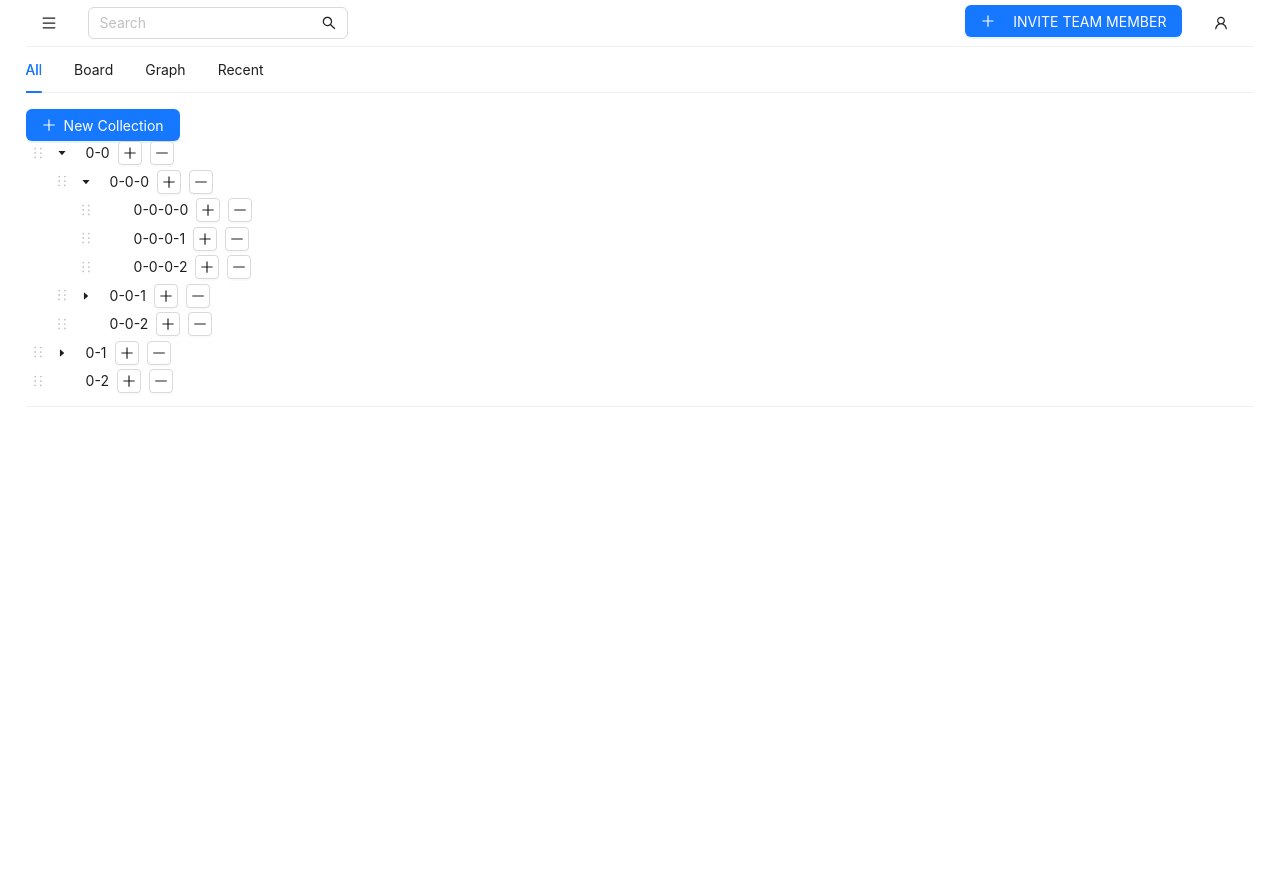
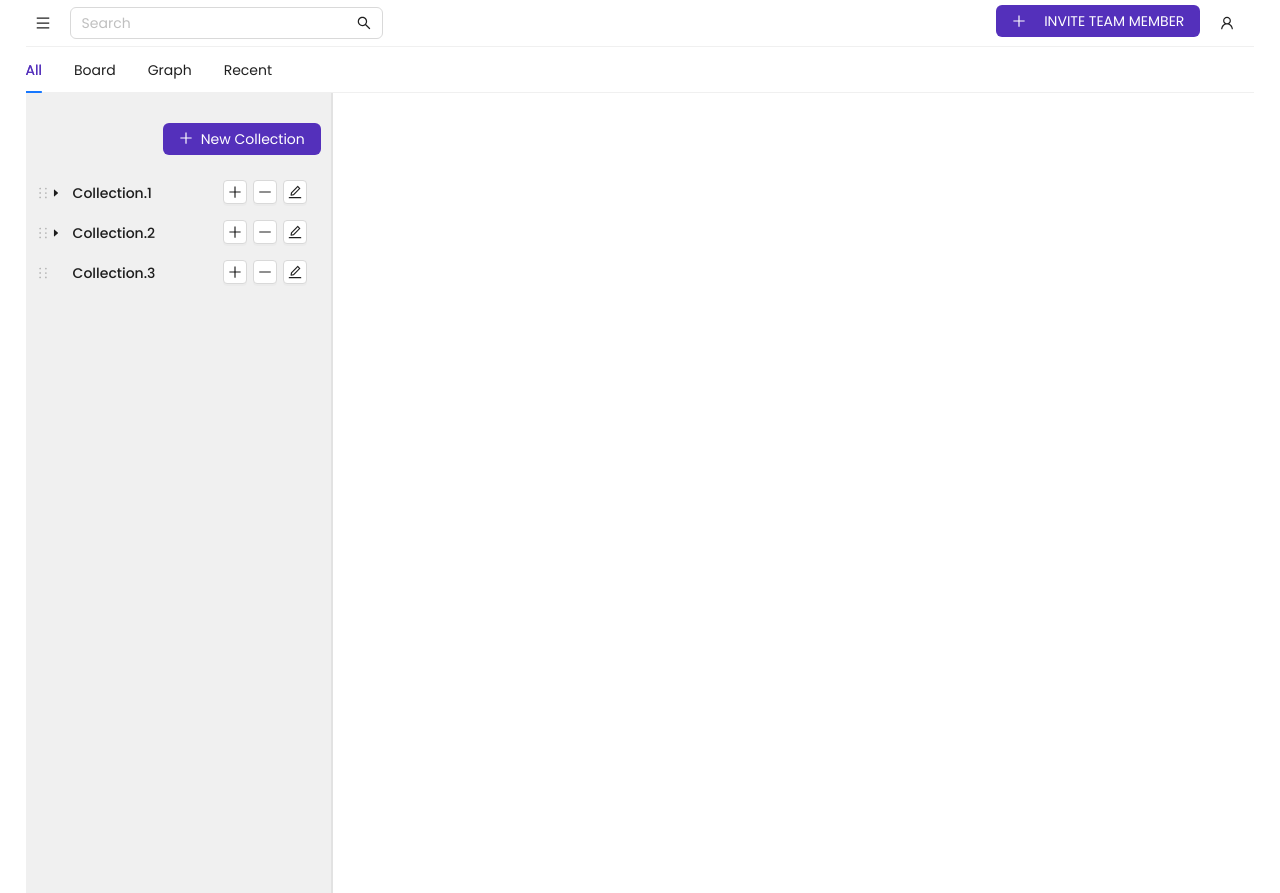
Before and after one commit to DhruviDesai04/spa-assignment, a React (Create React App) app: page / in a window 1280 px wide. Before the commit the page ends 800 px from the top, so only its background shows below. Built offline with nearby package versions, Linux system fonts and the light colour scheme.

Commit message:
Update some UI parts and Implemented the content for each node by click on which content will change

```diff
--- a/public/index.html
+++ b/public/index.html
@@ -1,14 +1,12 @@
 <!DOCTYPE html>
 <html lang="en">
+
 <head>
   <meta charset="utf-8" />
   <link rel="icon" href="%PUBLIC_URL%/favicon.ico" />
   <meta name="viewport" content="width=device-width, initial-scale=1" />
   <meta name="theme-color" content="#000000" />
-    <meta
-      name="description"
-      content="Web site created using create-react-app"
-    />
+  <meta name="description" content="Web site created using create-react-app" />
   <link rel="apple-touch-icon" href="%PUBLIC_URL%/logo192.png" />
   <!--
       manifest.json provides metadata used when your web app is installed on a
@@ -24,8 +22,15 @@
       work correctly both with client-side routing and a non-root public URL.
       Learn how to configure a non-root public URL by running `npm run build`.
     -->
-    <title>React App</title>
+  <!-- Google Fonts -->
+  <link rel="preconnect" href="https://fonts.googleapis.com">
+  <link rel="preconnect" href="https://fonts.gstatic.com" crossorigin>
+  <link href="https://fonts.googleapis.com/css2?family=Poppins:wght@100;200;300;400;500;600;700;800;900&display=swap"
+    rel="stylesheet">
+
+  <title>SPA</title>
 </head>
+
 <body>
   <noscript>You need to enable JavaScript to run this app.</noscript>
   <div id="root"></div>
@@ -40,4 +45,5 @@
       To create a production bundle, use `npm run build` or `yarn build`.
     -->
 </body>
+
 </html>
--- a/src/App.css
+++ b/src/App.css
@@ -8,6 +8,8 @@
   --primary: #5430BB;
   --black: #303030;
   --white: #ffffff;
+
+  --gray: rgba(0, 0, 0, 0.06);
 }
 
 /* Box sizing */
@@ -17,14 +19,17 @@
   box-sizing: border-box;
   outline: none;
   scroll-behavior: smooth;
+  font-family: 'Poppins' !important;
 }
 
 /* Globally Elements */
 li {
+  font-family: 'Poppins' !important;
   list-style: none;
 }
 
 a {
+  font-family: 'Poppins' !important;
   text-decoration: none;
 }
 
@@ -37,6 +42,11 @@ h4,
 h5,
 p {
   margin: 0;
+  font-family: 'Poppins' !important;
+}
+
+span {
+  font-family: 'Poppins' !important;
 }
 
 .navbar-toggler {
@@ -60,6 +70,7 @@ body {
   scroll-behavior: smooth;
   background: #ffffff;
   color: #F5F5F5;
+  font-family: 'Poppins' !important;
 }
 
 /* make images easier to work with */
@@ -90,6 +101,11 @@ input[type="button"]::-moz-focus-inner {
   align-items: center;
 }
 
+.d-flex-column {
+  display: flex;
+  flex-direction: column;
+}
+
 .w-100 {
   width: 100%;
 }
--- a/src/antd.css
+++ b/src/antd.css
@@ -2,44 +2,44 @@
     margin: 8px 0;
 }
 
-:where(.css-dev-only-do-not-override-dfjnss).ant-menu-light .ant-menu-item-selected,
-:where(.css-dev-only-do-not-override-dfjnss).ant-menu-light>.ant-menu .ant-menu-item-selected {
+.ant-menu-light .ant-menu-item-selected,
+.ant-menu-light>.ant-menu .ant-menu-item-selected {
     background-color: transparent !important;
     color: var(--primary);
 }
 
-:where(.css-dev-only-do-not-override-dfjnss).ant-menu-horizontal .ant-menu-item,
-:where(.css-dev-only-do-not-override-dfjnss).ant-menu-horizontal .ant-menu-submenu {
+.ant-menu-horizontal .ant-menu-item,
+.ant-menu-horizontal .ant-menu-submenu {
     padding: 0 10px;
 }
 
-:where(.css-dev-only-do-not-override-dfjnss).ant-input-group-wrapper {
+.ant-input-group-wrapper {
     vertical-align: middle;
 }
 
-:where(.css-dev-only-do-not-override-dfjnss).ant-btn-primary {
+.ant-btn-primary {
     color: #fff;
     background-color: var(--primary);
     box-shadow: none;
     border: 1px solid transparent;
 }
 
-:where(.css-dev-only-do-not-override-dfjnss).ant-btn-primary:not(:disabled):hover {
+.ant-btn-primary:not(:disabled):hover {
     color: var(--primary);
     background-color: var(--white);
     box-shadow: none;
     border: 1px solid var(--primary);
 }
 
-:where(.css-dev-only-do-not-override-dfjnss).ant-menu-light .ant-menu-item:not(.ant-menu-item-disabled):focus-visible,
-:where(.css-dev-only-do-not-override-dfjnss).ant-menu-light>.ant-menu .ant-menu-item:not(.ant-menu-item-disabled):focus-visible,
-:where(.css-dev-only-do-not-override-dfjnss).ant-menu-light .ant-menu-submenu-title:not(.ant-menu-item-disabled):focus-visible,
-:where(.css-dev-only-do-not-override-dfjnss).ant-menu-light>.ant-menu .ant-menu-submenu-title:not(.ant-menu-item-disabled):focus-visible,
-:where(.css-dev-only-do-not-override-dfjnss).ant-btn:not(:disabled):focus-visible {
+.ant-menu-light .ant-menu-item:not(.ant-menu-item-disabled):focus-visible,
+.ant-menu-light>.ant-menu .ant-menu-item:not(.ant-menu-item-disabled):focus-visible,
+.ant-menu-light .ant-menu-submenu-title:not(.ant-menu-item-disabled):focus-visible,
+.ant-menu-light>.ant-menu .ant-menu-submenu-title:not(.ant-menu-item-disabled):focus-visible,
+.ant-btn:not(:disabled):focus-visible {
     outline: none !important;
 }
 
-:where(.css-dev-only-do-not-override-dfjnss).ant-menu-horizontal .ant-menu-item,
-:where(.css-dev-only-do-not-override-dfjnss).ant-menu-horizontal .ant-menu-submenu-title {
+.ant-menu-horizontal .ant-menu-item,
+.ant-menu-horizontal .ant-menu-submenu-title {
     transition: none !important;
 }
--- a/src/components/Home/Items/index.css
+++ b/src/components/Home/Items/index.css
@@ -1,3 +1,95 @@
 .nav-tabs .nav-top-tabs {
     width: 100%;
 }
+
+.ant-tabs .ant-tabs-tab.ant-tabs-tab-active .ant-tabs-tab-btn,
+.ant-tabs .ant-tabs-tab:hover {
+    color: var(--primary);
+}
+
+.ant-tabs-top>.ant-tabs-nav {
+    margin: 0 !important;
+}
+
+.add-collection-btn {
+    margin: 20px 0 20px auto;
+    width: max-content;
+}
+
+.items-tree {
+    padding: 10px;
+    background: var(--gray);
+    border-right: 2px solid var(--gray);
+    min-height: 100vh;
+}
+
+.ant-tree {
+    background-color: transparent;
+}
+
+.ant-tree .ant-tree-treenode {
+    flex-wrap: wrap;
+    align-items: center;
+}
+
+.ant-tree .ant-tree-treenode-draggable .ant-tree-draggable-icon {
+    width: 15px;
+}
+
+.ant-tree .ant-tree-node-content-wrapper span,
+.ant-tree .ant-tree-node-content-wrapper span .ant-space {
+    width: 100%;
+    display: block;
+}
+
+.ant-tree .ant-tree-node-content-wrapper span .ant-space {
+    display: flex;
+    justify-content: space-between;
+    padding: 5px 0;
+}
+
+.ant-tree .ant-tree-node-content-wrapper span .ant-space input {
+    border: 1px solid var(--primary);
+    border-radius: 3px;
+    padding: 5px 10px;
+    color: var(--primary);
+}
+
+.ant-tree .ant-tree-node-content-wrapper span .ant-space .ant-space-item span {
+    font-weight: 500;
+    word-break: break-all;
+}
+
+.ant-btn.ant-btn-sm.ant-btn-icon-only {
+    margin: 0 3px;
+}
+
+.ant-btn-default:not(:disabled):hover {
+    color: var(--primary);
+    border-color: var(--primary);
+}
+
+.ant-tree .ant-tree-switcher {
+    display: flex;
+    justify-content: center;
+    align-items: center;
+    width: 10px;
+}
+
+.ant-tree .ant-tree-node-content-wrapper:hover,
+.ant-tree .ant-tree-checkbox+span:hover {
+    background-color: transparent;
+    border-right: 3px solid var(--primary);
+    border-radius: 0;
+}
+
+.ant-tree .ant-tree-node-content-wrapper,
+.ant-tree .ant-tree-checkbox+span {
+    border-right: 3px solid transparent;
+    border-radius: 0;
+}
+
+.ant-tree .ant-tree-node-content-wrapper.ant-tree-node-selected,
+.ant-tree .ant-tree-checkbox+span.ant-tree-node-selected {
+    background-color: transparent;
+}
--- a/src/components/Home/Items/index.js
+++ b/src/components/Home/Items/index.js
@@ -1,6 +1,6 @@
 import React, { useState } from "react";
 import { Tabs, Row, Col, Divider, Tree, Button, Space } from 'antd';
-import { PlusOutlined, MinusOutlined } from '@ant-design/icons';
+import { PlusOutlined, MinusOutlined, EditOutlined, CheckOutlined } from '@ant-design/icons';
 
 import './index.css';
 
@@ -10,14 +10,14 @@ const z = 1;
 const defaultData = [];
 
 const generateData = (_level, _preKey, _tns) => {
-    const preKey = _preKey || '0';
+    const preKey = _preKey || 'Collection';
     const tns = _tns || defaultData;
 
     const children = [];
-    for (let i = 0; i < x; i++) {
-        const key = `${preKey}-${i}`;
+    for (let i = 1; i <= x; i++) {
+        const key = `${preKey}.${i}`;
         tns.push({ title: key, key, children: [] });
-        if (i < y) {
+        if (i <= y) {
             children.push(key);
         }
     }
@@ -63,6 +63,8 @@ const Items = () => {
     const [gData, setGData] = useState(defaultData);
     const [expandedKeys] = useState(['0-0', '0-0-0', '0-0-0-0']);
     const [activeNode, setActiveNode] = useState(null);
+    const [editNodeKey, setEditNodeKey] = useState(null);
+    const [editNodeName, setEditNodeName] = useState('');
 
     const onDragEnter = (info) => {
         console.log(info);
@@ -127,18 +129,16 @@ const Items = () => {
         }
         setGData(data);
     };
-
     const handleAddRoot = () => {
-        const newNodeKey = `${gData.length}`;
+        const newNodeKey = `Collection.${gData.length + 1}`;
         const newNode = { title: newNodeKey, key: newNodeKey, children: [] };
         setGData([...gData, newNode]);
     };
 
     const handleNodeClick = (node) => {
         console.log("*", node);
-        console.log("**", node.children.length);
         if (node.children.length == 0) {
-            setActiveNode(node.key);
+            setActiveNode(node.title);
         } else {
             setActiveNode(node.children);
         }
@@ -149,7 +149,8 @@ const Items = () => {
             if (!node.children) {
                 node.children = [];
             }
-            const newNodeKey = `${node.key}-${node.children.length}`;
+            const lastChildIndex = node.children.length + 1;
+            const newNodeKey = `${node.key}.${lastChildIndex}`;
             const newNode = { title: newNodeKey, key: newNodeKey, children: [] };
             node.children.push(newNode);
             setGData([...gData]);
@@ -174,26 +175,74 @@ const Items = () => {
             setGData([...gData]);
         };
 
+        const handleEditNode = () => {
+            setEditNodeKey(node.key);
+            setEditNodeName(node.title);
+        };
+        const handleSaveNode = () => {
+            const loop = (data, key, callback) => {
+                for (let i = 0; i < data.length; i++) {
+                    if (data[i].key === key) {
+                        return callback(data[i], i);
+                    }
+                    if (data[i].children) {
+                        loop(data[i].children, key, callback);
+                    }
+                }
+            };
+
+            loop(gData, editNodeKey, (item) => {
+                item.title = editNodeName;
+            });
+
+            setGData([...gData]);
+            setEditNodeKey(null);
+            setEditNodeName('');
+        };
         const isActive = activeNode && activeNode.key === node.key;
 
         return (
             <Space>
+                {editNodeKey === node.key ? (
+                    <>
+                        <input
+                            type="text"
+                            value={editNodeName}
+                            onChange={(e) => setEditNodeName(e.target.value)}
+                        />
+                        <Button
+                            icon={<CheckOutlined />}
+                            size="small"
+                            onClick={handleSaveNode}
+                        />
+                    </>
+                ) : (
+                    <>
                         <span
                             className={isActive ? 'active-node' : ''}
                             onClick={() => handleNodeClick(node)}
                         >
                             {node.title}
                         </span>
+                        <div>
                             <Button
                                 icon={<PlusOutlined />}
                                 size="small"
-                    onClick={() => handleAddChild(node)}
+                                onClick={handleAddChild}
                             />
                             <Button
                                 icon={<MinusOutlined />}
                                 size="small"
                                 onClick={handleRemoveNode}
                             />
+                            <Button
+                                icon={<EditOutlined />}
+                                size="small"
+                                onClick={handleEditNode}
+                            />
+                        </div>
+                    </>
+                )}
             </Space>
         );
     };
@@ -207,8 +256,9 @@ const Items = () => {
                             <Tabs.TabPane key={item.key} tab={item.label}>
                                 {item.key === '1' && (
                                     <Row>
-                                        <Col span={24} md={8} lg={6}>
+                                        <Col className="d-flex-column items-tree" span={24} md={8} lg={6}>
                                             <Button
+                                                className="add-collection-btn"
                                                 type="primary"
                                                 icon={<PlusOutlined />}
                                                 onClick={handleAddRoot}
@@ -227,9 +277,6 @@ const Items = () => {
                                             />
                                         </Col>
                                         <Col span={24} md={16} lg={18}>
-                                            {/* {activeNode && activeNode.map((childNode) => (
-                                                <div key={childNode.key}>{childNode.title}</div>
-                                            ))} */}
                                             {activeNode && Array.isArray(activeNode) ? (
                                                 (
                                                     activeNode && activeNode.length > 0 && activeNode.map((childNode) => (
@@ -248,7 +295,6 @@ const Items = () => {
                     </Tabs>
                 </Col>
             </Row>
-            <Divider />
         </div>
     );
 };
--- a/src/index.css
+++ b/src/index.css
@@ -36,6 +36,6 @@ code {
 }
 
 ::-webkit-scrollbar-thumb {
-  background-image: linear-gradient(180deg, #B6C0FE 0%, #FDB8F6 35.83%, #FDA7B0 58.19%, #FFBAD9 80.55%);
+  background: #5430BB;
   border-radius: 10px;
 }
```
Lines whose indentation alone changed are shown as unchanged.
